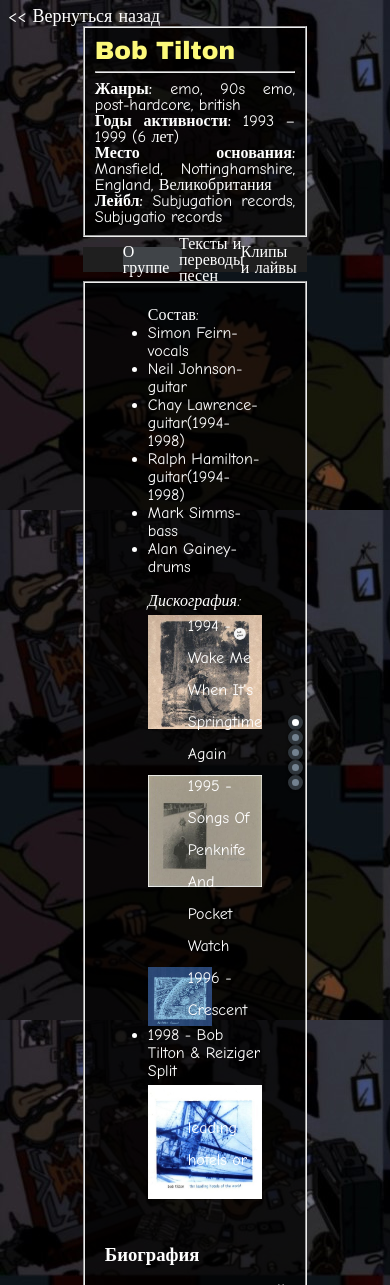
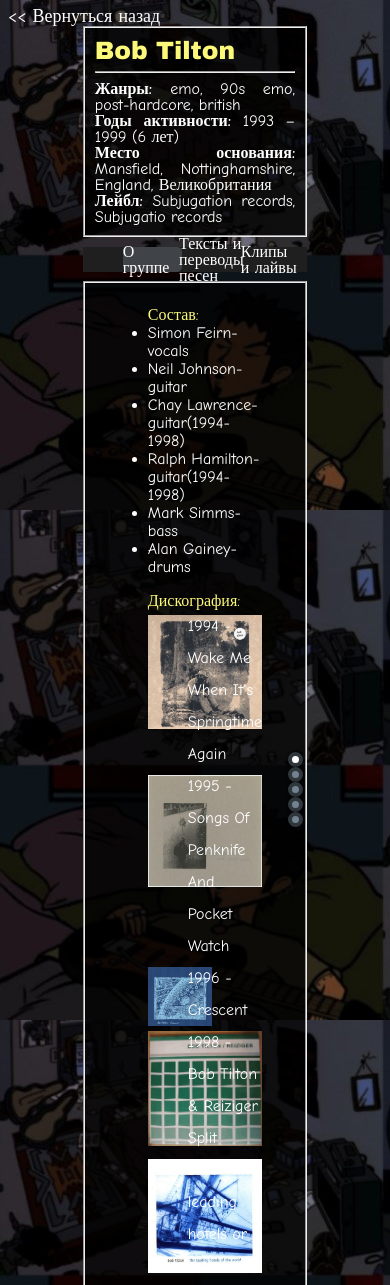
Before and after one commit to Anya-jpg/anya-jpg.github.io, a plain HTML site: page Bands/Bob Tilton/bobtilton.html in a window 390 px wide. Shown: the top 1285 px of the page. Drawn offline with Linux system fonts and the light colour scheme.

Commit message:
working on bobtilton

```diff
--- a/Bands/Bob Tilton/bobtilton.css
+++ b/Bands/Bob Tilton/bobtilton.css
@@ -27,3 +27,10 @@
     padding-left: 40px;
     line-height: 2em;
 }
+.reiziger {
+    list-style: none;
+    background: url(reiziger.jpg) no-repeat 0 5px;
+    background-size: contain;
+    padding-left: 40px;
+    line-height: 2em;
+}
--- a/Bands/Bob Tilton/bobtilton.html
+++ b/Bands/Bob Tilton/bobtilton.html
@@ -3,7 +3,7 @@
     <TITLE> Bob Tilton </TITLE>
     <meta charset="utf-8">
     <link rel="stylesheet" href="bobtilton.css">
-    <link rel="stylesheet" href="../../style.css">
+    <link rel="stylesheet" href="../../style.css" media="screen">
     <link rel="stylesheet" href="../../slider.css">
 </HEAD>
 <BODY background="../back_band.jpeg">
@@ -28,7 +28,7 @@
                     <td >
                         <div>
                             <ul >
-                                <LH>Состав:</LH>
+                                <LH color="#FCF97AFF">Состав:</LH>
                                 <LI>Simon Feirn-vocals
                                 <LI>Neil Johnson-guitar
                                 <LI>Chay Lawrence-guitar(1994-1998)
@@ -37,11 +37,11 @@
                                 <LI>Alan Gainey-drums
                             </ul>
                             <ul >
-                                <LH><EM>Дискография:</EM><BR></LH>
+                                <LH color="#FCF97AFF">Дискография:<BR></LH>
                                 <LI class="springtime">1994 - Wake Me When It's Springtime Again</Li>
                                 <LI class="penknife">1995 - Songs Of Penknife And Pocket Watch</Li>
                                 <LI class="crescent">1996 - Crescent</Li>
-                                <LI>1998 - Bob Tilton & Reiziger Split</Li>
+                                <LI class="reiziger">1998 - Bob Tilton & Reiziger Split</Li>
                                 <LI class="hotels">1999 - the leading hotels or the world</Li>
                             </ul>
                         </div>
--- a/style.css
+++ b/style.css
@@ -1,3 +1,22 @@
+@media (max-width: 480px) {
+    H1 {
+        margin-right: 2%;
+        margin-left: 2%;
+    }
+
+    .container > div {
+        margin-right: 2%;
+        margin-left: 2%;
+        margin-top: 10px;
+        padding: 20px;
+        font-size: 16px;
+        text-align: justify;
+        background: rgba(0, 0, 0, 0.7);
+        border-style: groove;
+        border-width: 2px;
+    }
+}
+
 BODY {
     image-border-collapse: collapse;
     background-repeat: repeat;
@@ -23,6 +42,9 @@ H1 {
 }
 H2{
     padding: 5px;
+}
+H3{
+    color: #FCF97AFF;
 }
 .tdUp{
     text-align: left;
@@ -98,6 +120,9 @@ ADDRESS {
     font-size: 25px;
     color: #FCF97AFF;
 }
+LH{
+    color: #FCF97AFF;
+}
 /*.container содержимое контейнера по вкладкам */
 .container > div {
     margin-right: 20%;
```
Also changed, not shown: Bands/Bob Tilton/reiziger.jpg (added).
